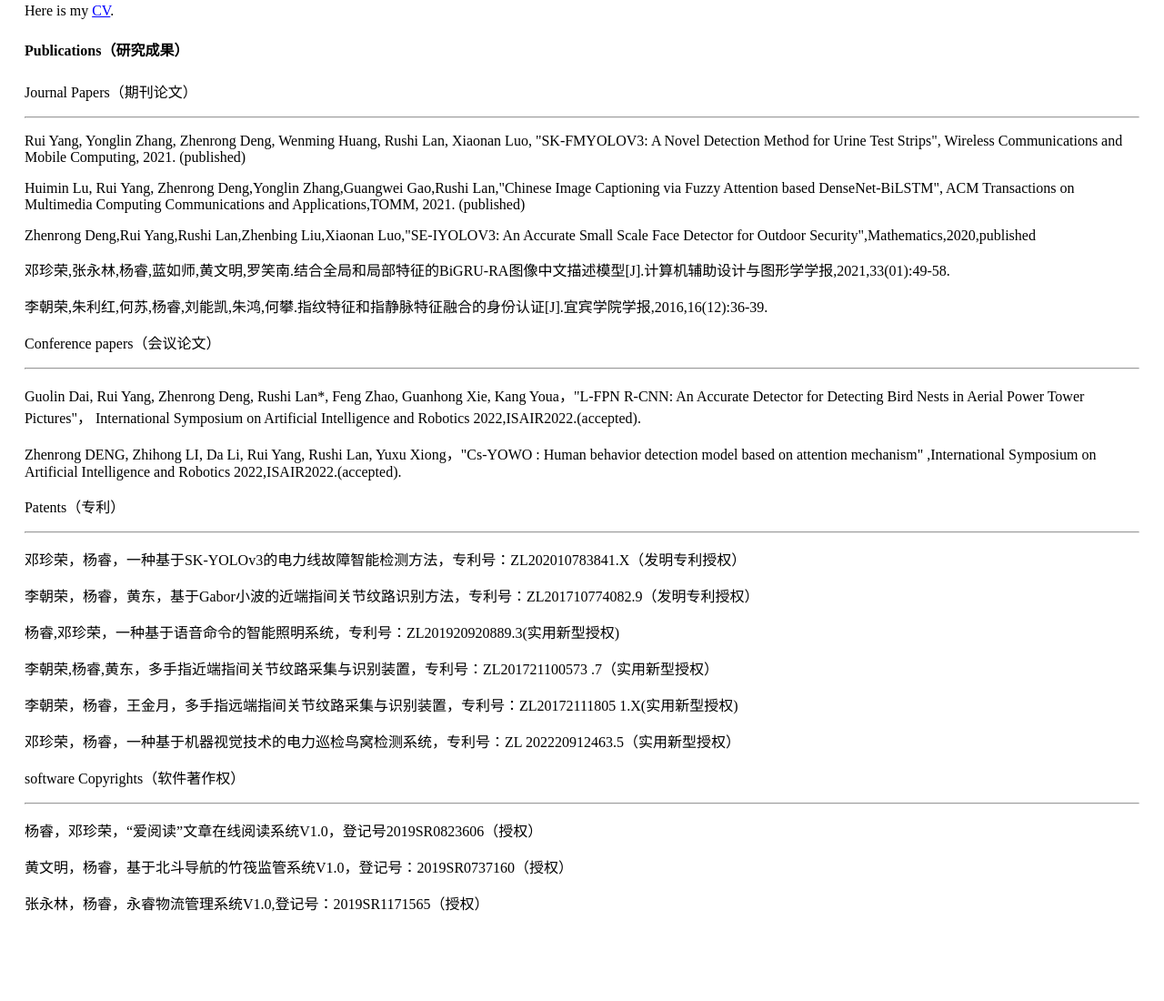
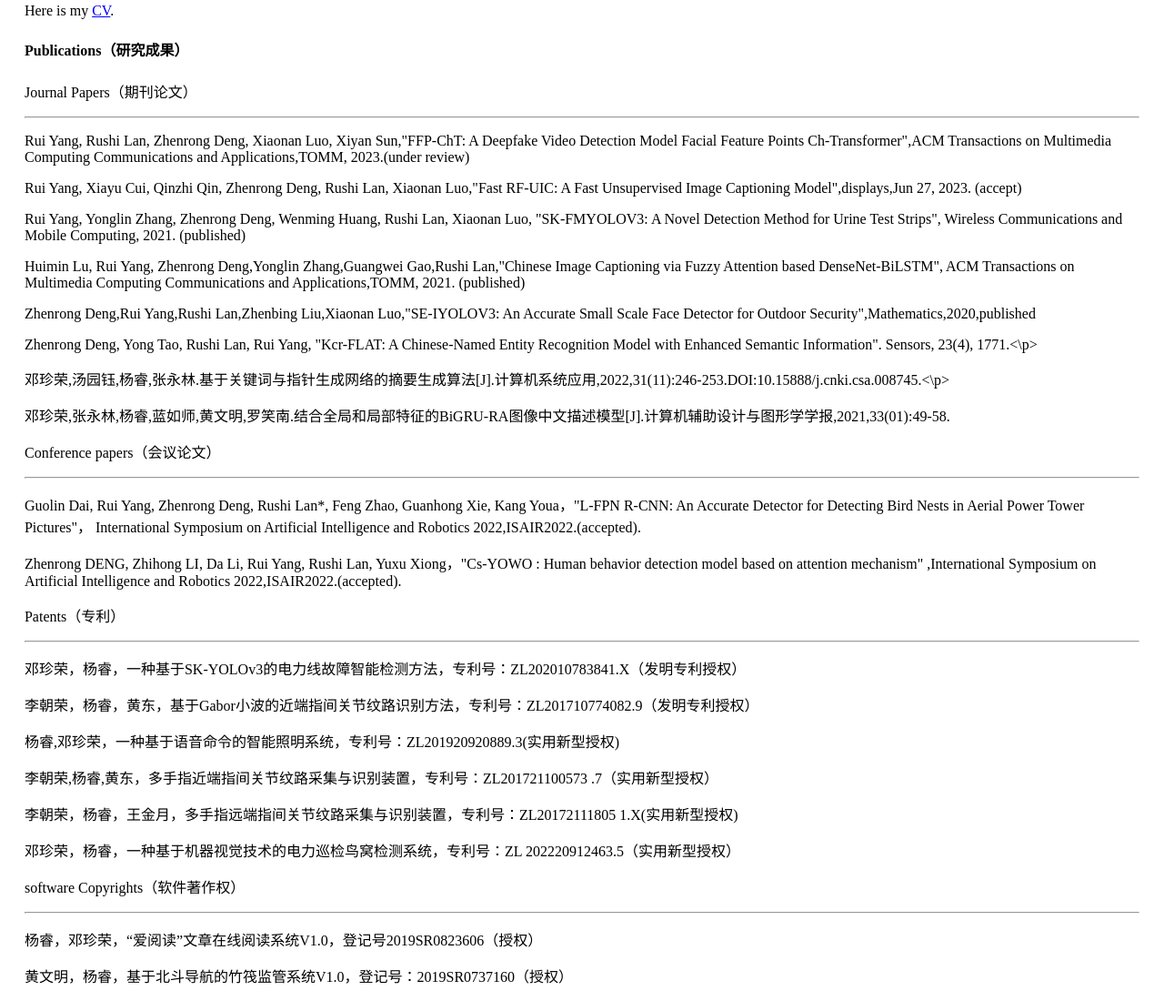
Before and after one commit to Rainayangyang/rainayangyang.github.io, a plain HTML site: page index.html in a window 1280 px wide. Shown: the part 331-1431 px from the top of the page at 91% size. Before the commit the page ends 1351 px from the top, so only its background shows below. Drawn offline with Linux system fonts and the light colour scheme.

Commit message:
Update index.html

```diff
--- a/index.html
+++ b/index.html
@@ -34,7 +34,7 @@
     <h2>Rui Yang</h2>
     <p>School of Computer Science and Information Security, Guilin University of Electronic Technology</br>
         541004, Guilin ,China</br>
-        Email: rainayoung@foxmail.com，中国计算机学会会员，中国图象图形学学会会员，机器视觉博士研究生<p>
+        Email: rainayoung@foxmail.com，中国计算机学会会员，中国图象图形学学会会员，网络空间应用安全博士研究生<p>
     </div>
     <div class="main-right">
          <img src="yr.jpg" width="95"/>
@@ -49,11 +49,14 @@
     <h4 >Publications（研究成果）</h4>
 
     <p >Journal Papers（期刊论文）<hr/></h4>
+    <p>Rui Yang, Rushi Lan, Zhenrong Deng, Xiaonan Luo, Xiyan Sun,"FFP-ChT: A Deepfake Video Detection Model Facial Feature Points Ch-Transformer",ACM Transactions on Multimedia Computing Communications and Applications,TOMM, 2023.(under review)</p>
+    <p>Rui Yang, Xiayu Cui, Qinzhi Qin, Zhenrong Deng, Rushi Lan, Xiaonan Luo,"Fast RF-UIC: A Fast Unsupervised Image Captioning Model",displays,Jun 27, 2023. (accept)</p>
     <p>Rui Yang, Yonglin Zhang, Zhenrong Deng, Wenming Huang, Rushi Lan, Xiaonan Luo, "SK-FMYOLOV3: A Novel Detection Method for Urine Test Strips", Wireless Communications and Mobile Computing, 2021. (published)</p>
     <p>Huimin Lu, Rui Yang, Zhenrong Deng,Yonglin Zhang,Guangwei Gao,Rushi Lan,"Chinese Image Captioning via Fuzzy Attention based DenseNet-BiLSTM", ACM Transactions on Multimedia Computing Communications and Applications,TOMM, 2021.  (published)</p>
     <p>Zhenrong Deng,Rui Yang,Rushi Lan,Zhenbing Liu,Xiaonan Luo,"SE-IYOLOV3: An Accurate Small Scale Face Detector for Outdoor Security",Mathematics,2020,published</p>
+    <p>Zhenrong Deng, Yong Tao, Rushi Lan, Rui Yang, "Kcr-FLAT: A Chinese-Named Entity Recognition Model with Enhanced Semantic Information". Sensors, 23(4), 1771.<\p>
+    <p>邓珍荣,汤园钰,杨睿,张永林.基于关键词与指针生成网络的摘要生成算法[J].计算机系统应用,2022,31(11):246-253.DOI:10.15888/j.cnki.csa.008745.<\p>
     <p>邓珍荣,张永林,杨睿,蓝如师,黄文明,罗笑南.结合全局和局部特征的BiGRU-RA图像中文描述模型[J].计算机辅助设计与图形学学报,2021,33(01):49-58.</p>
-    <p>李朝荣,朱利红,何苏,杨睿,刘能凯,朱鸿,何攀.指纹特征和指静脉特征融合的身份认证[J].宜宾学院学报,2016,16(12):36-39.</p>
 
     <p>Conference papers（会议论文）<hr/></h4>
     <p> Guolin Dai, Rui Yang, Zhenrong Deng, Rushi Lan*, Feng Zhao, Guanhong Xie, Kang Youa，"L-FPN R-CNN: An Accurate Detector for Detecting Bird Nests in Aerial Power Tower Pictures"， International Symposium on Artificial Intelligence and Robotics 2022,ISAIR2022.(accepted).</p>
@@ -70,7 +73,6 @@
     <p>software Copyrights（软件著作权）<hr/></h4>
     <p>杨睿，邓珍荣，“爱阅读”文章在线阅读系统V1.0，登记号2019SR0823606（授权）</p>
     <p>黄文明，杨睿，基于北斗导航的竹筏监管系统V1.0，登记号：2019SR0737160（授权）</p>
-    <p>张永林，杨睿，永睿物流管理系统V1.0,登记号：2019SR1171565（授权）</p>
     </div>
     </div>
 </body>
```
